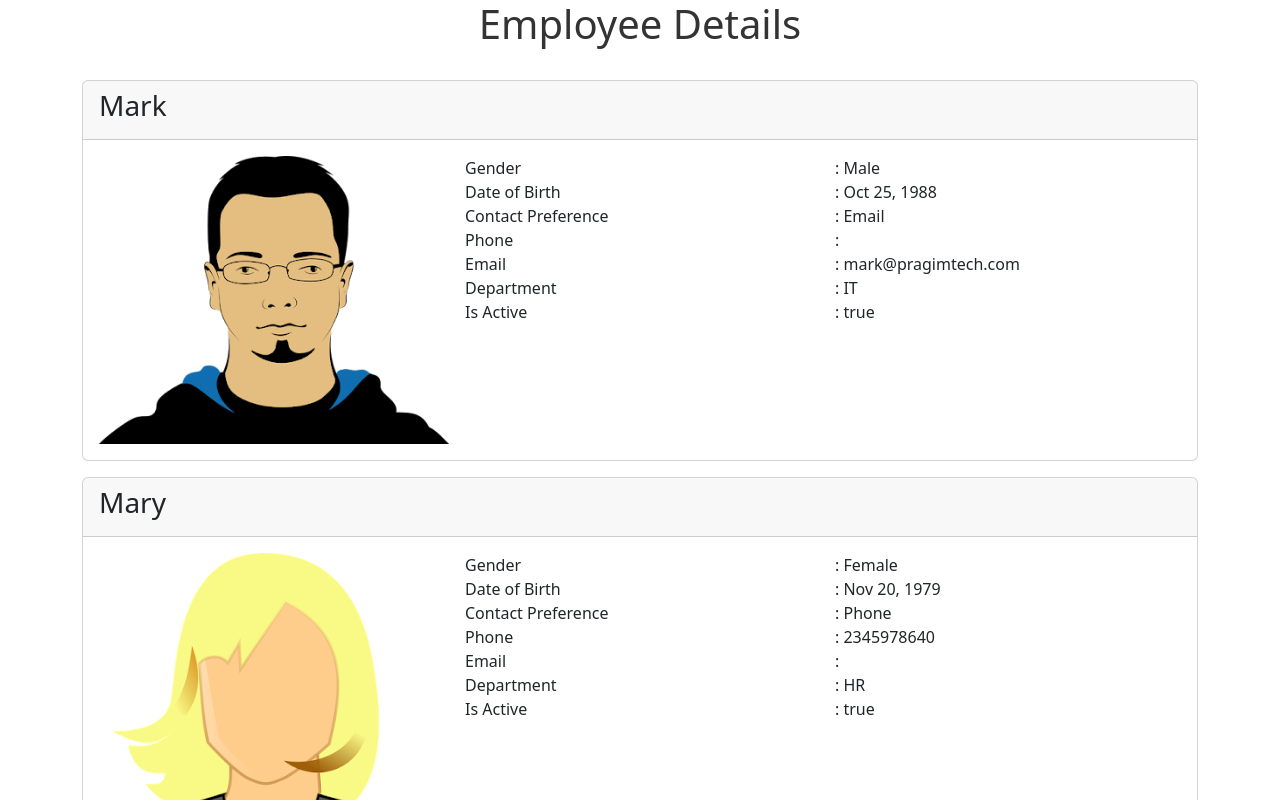
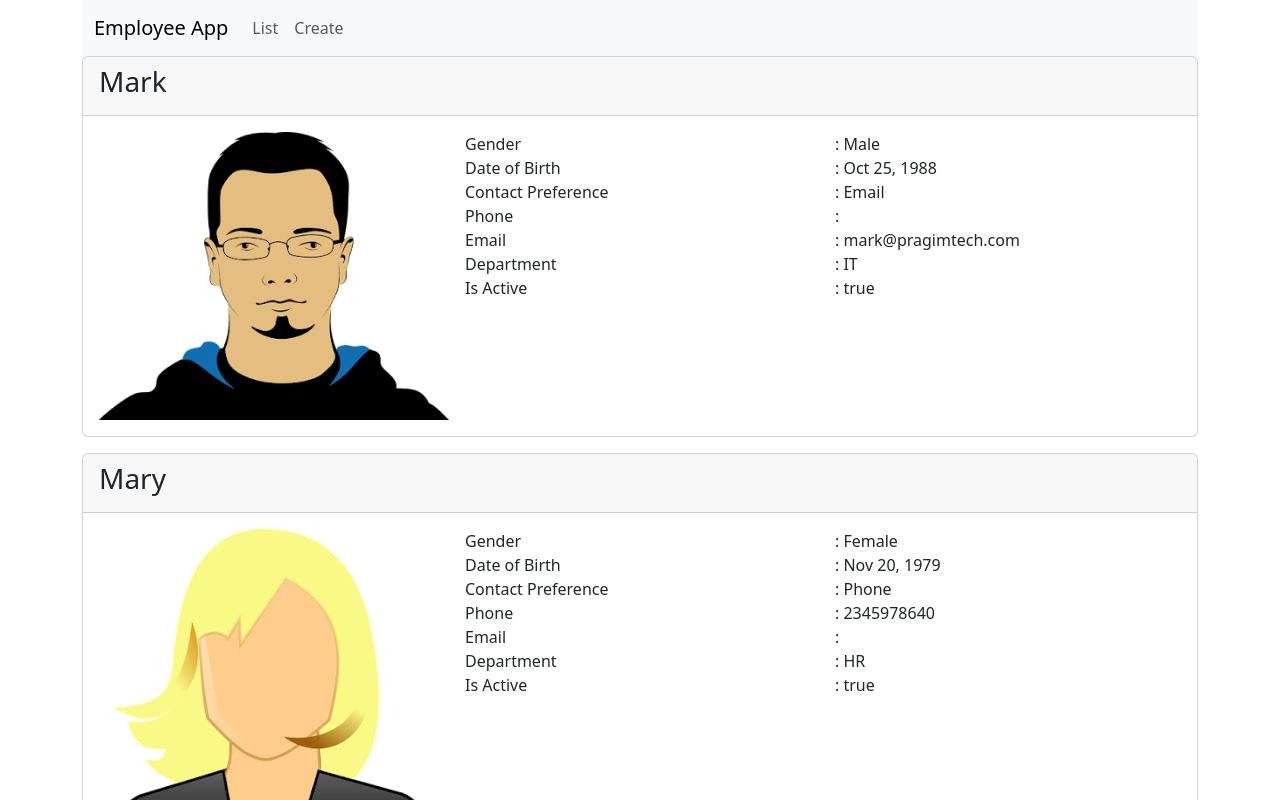
Before and after one commit to fellyka/AngularCrud, an Angular app: page /list in a window 1280 px wide. Before the commit this address led to /. Shown: the top 800 px of the page. Built offline with nearby package versions, Linux system fonts and the light colour scheme.

Commit message:
Angular routing and navigation

```diff
--- a/src/app/app.component.html
+++ b/src/app/app.component.html
@@ -1,4 +1,30 @@
-<div class="container">
+<!-- <div class="container">
   <h1 style="color: #333; font-size: 2.5rem; text-align: center; margin-bottom: 2rem;">Employee Details</h1>
   <app-list-employees></app-list-employees>
+</div> -->
+
+<div class="container">
+  <nav class="navbar navbar-expand-lg navbar-light bg-light">
+      <div class="container-fluid">
+          <a class="navbar-brand" href="#">Employee App</a>
+          <button class="navbar-toggler" type="button" data-bs-toggle="collapse" data-bs-target="#navbarNav" aria-controls="navbarNav" aria-expanded="false" aria-label="Toggle navigation">
+              <span class="navbar-toggler-icon"></span>
+          </button>
+          <div class="collapse navbar-collapse" id="navbarNav">
+              <ul class="navbar-nav">
+                  <li class="nav-item">
+                      <a class="nav-link" routerLink="list">List</a>
+                  </li>
+                  <li class="nav-item">
+                      <a class="nav-link" routerLink="create">Create</a>
+                  </li>
+              </ul>
+          </div>
+      </div>
+  </nav>
+  <!-- The <router-outlet> directive is where the router inserts the component that matches the current URL.
+    When the URL is /list, the ListEmployeesComponent is displayed inside <router-outlet>.
+    When the URL is /create, the CreateEmployeeComponent is displayed inside <router-outlet>.
+    When the URL is /edit/:id, the CreateEmployeeComponent is displayed inside <router-outlet>. -->
+  <router-outlet></router-outlet>
 </div>
--- a/src/app/app.module.ts
+++ b/src/app/app.module.ts
@@ -1,10 +1,17 @@
 import { NgModule } from '@angular/core';
 import { BrowserModule } from '@angular/platform-browser';
+import { RouterModule, Routes } from '@angular/router';
 
 import { AppRoutingModule } from './app-routing.module';
 import { AppComponent } from './app.component';
 import { ListEmployeesComponent } from './employees/list-employees.component';
 import { CreateEmployeeComponent } from './employees/create-employee.component';
+
+const appRoutes: Routes = [
+  { path: 'list', component: ListEmployeesComponent },
+  { path: 'create', component: CreateEmployeeComponent },
+  { path: '', redirectTo: '/list', pathMatch: 'full' }
+];
 
 @NgModule({
   declarations: [
@@ -14,6 +21,7 @@
   ],
   imports: [
     BrowserModule,
+    RouterModule.forRoot(appRoutes),
     AppRoutingModule
   ],
   providers: [],
```
